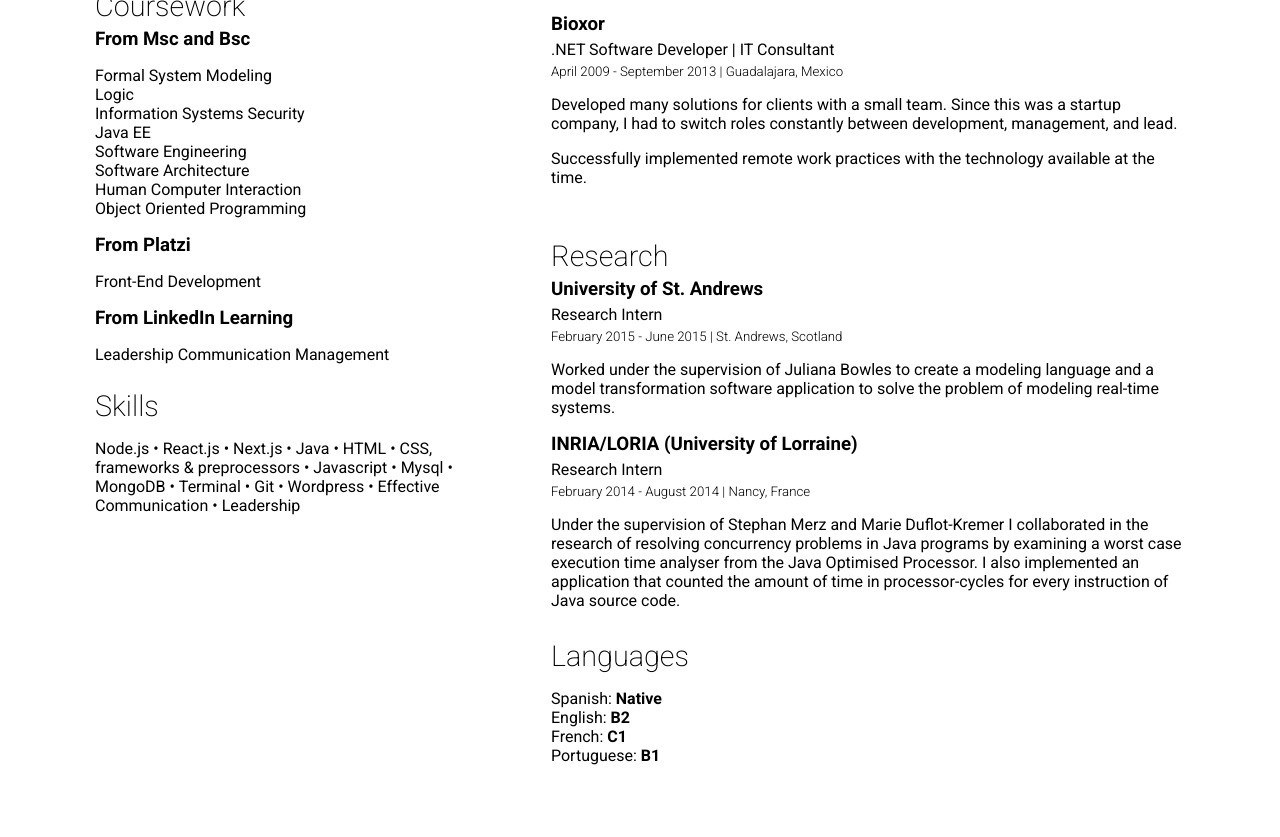
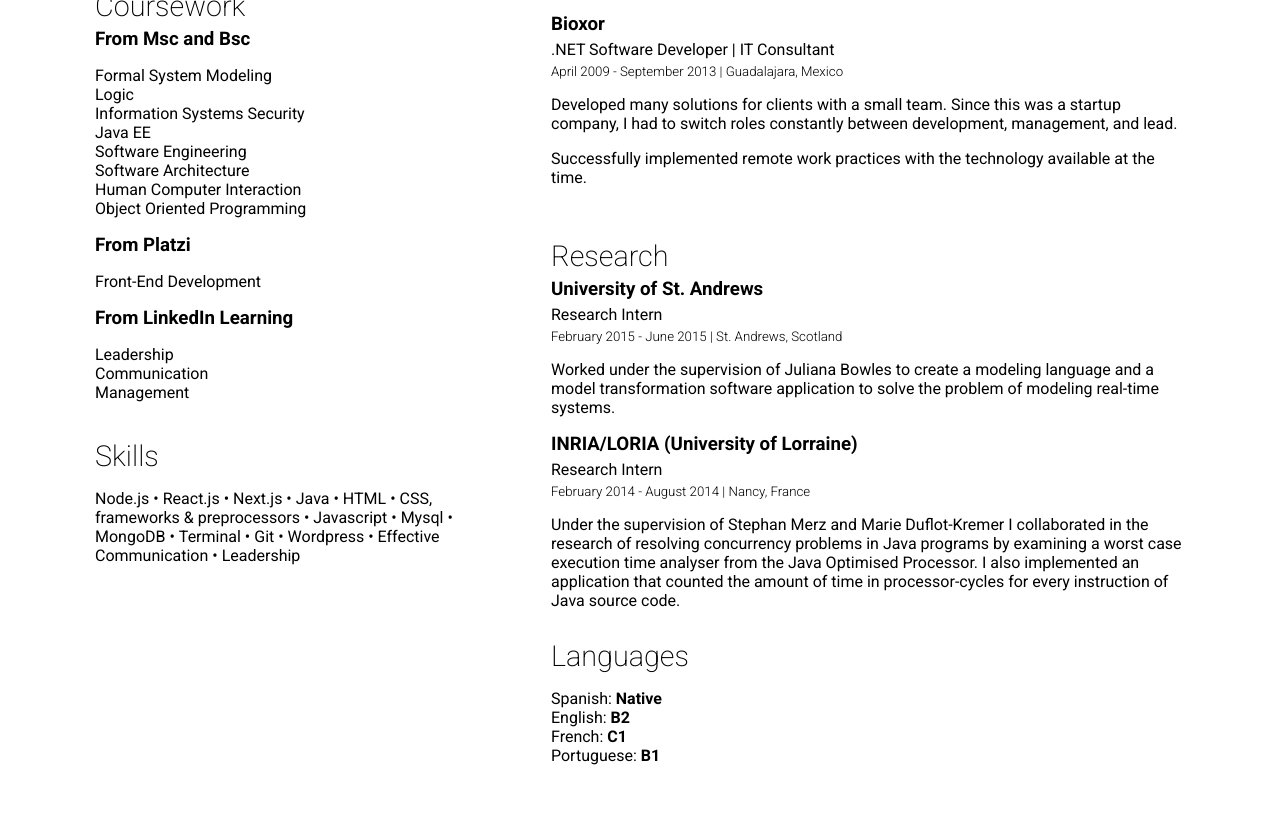
Before and after one commit to jibarradelgado/resume, a plain HTML site: page index.html in a window 1280 px wide. Shown: the part 520-1357 px from the top of the page. Drawn offline with Linux system fonts and the light colour scheme.

Commit message:
Made some adjustments on LinkedIn Learning skills

```diff
--- a/index.html
+++ b/index.html
@@ -69,7 +69,11 @@
           <ul>
             <li>
               Leadership
+            </li>
+            <li>
               Communication
+            </li>
+            <li>
               Management
             </li>
           </ul>
--- a/styles.css
+++ b/styles.css
@@ -129,11 +129,11 @@ ul {
   }
 
   .item-3 {
-    grid-row: 7 / 15;
+    grid-row: 7 / 16;
   }
 
   .item-4 {
-    grid-row: 15 / 24;
+    grid-row: 16 / 24;
   }
 
   .item-5,
@@ -229,11 +229,11 @@ ul {
   }
 
   .item-3 {
-    grid-row: 7 / 14;
+    grid-row: 7 / 15;
   }
 
   .item-4 {
-    grid-row: 14 / 24;
+    grid-row: 15 / 24;
   }
 
   .item-5,
```
